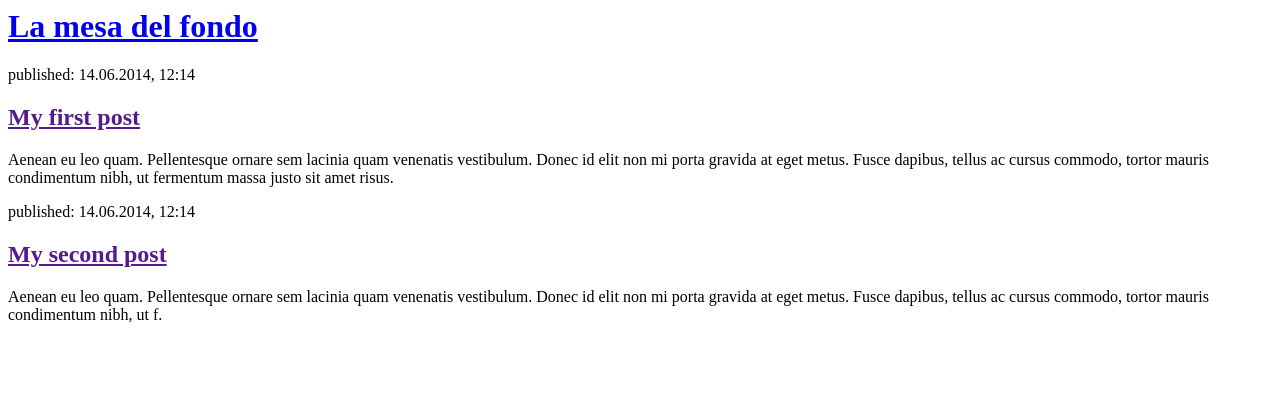
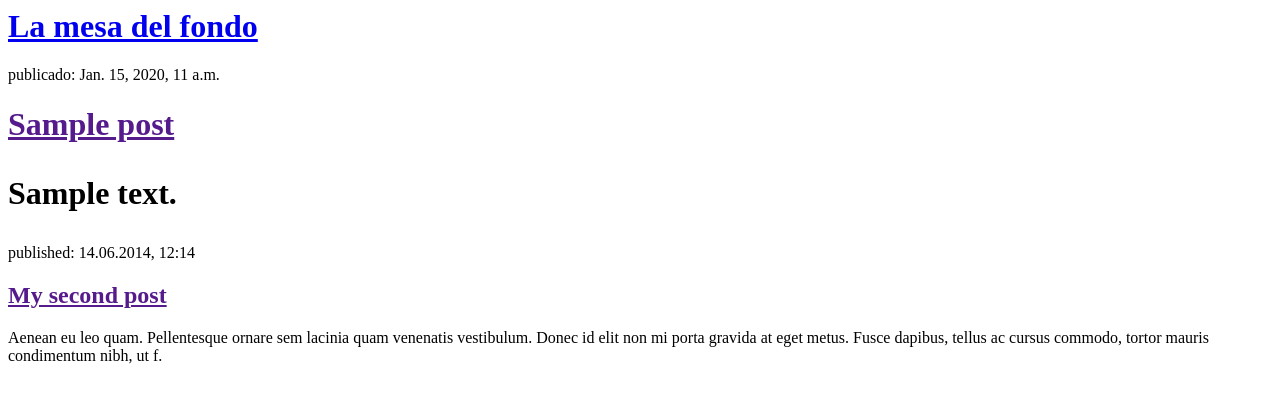
Before and after one commit to estherrgarcia/my-first-blog, a Django app: template blog/templates/blog/post_list.html in a window 1280 px wide. Shown: the top 403 px of the page. Run offline with Django 3.2, Linux system fonts and the light colour scheme; the template is opened without the code that fills it: values that come from a table or form of the project are taken from there, others are empty; tables that the repository leaves empty hold one stand-in row (values such as "Sample post").

Commit message:
Adding templates

```diff
--- a/blog/templates/blog/post_list.html
+++ b/blog/templates/blog/post_list.html
@@ -3,15 +3,18 @@
         <title>La mesa del fondo</title>
     </head>
     <body>
+
         <div>
+
             <h1><a href="/"> La mesa del fondo</a></h1>
         </div>
+        {% for post in posts %}
 
         <div>
-            <p>published: 14.06.2014, 12:14</p>
-            <h2><a href="">My first post</a></h2>
-            <p>Aenean eu leo quam. Pellentesque ornare sem lacinia quam venenatis vestibulum. Donec id elit non mi porta gravida at eget metus. Fusce dapibus, tellus ac cursus commodo, tortor mauris condimentum nibh, ut fermentum massa justo sit amet risus.</p>
-        </div>
+            <p>publicado: {{post.published_date}} </p>
+            <h1><a href="">{{ post.title }} </a></</h1>
+            <p> {{ post.text|linebreaksbr }} </p>
+        </div>{% endfor %}
 
         <div>
             <p>published: 14.06.2014, 12:14</p>
--- a/blog/views.py
+++ b/blog/views.py
@@ -1,5 +1,7 @@
 from django.shortcuts import render
-
+from django.utils import timezone
+from .models import Post
 # Create your views here.
 def post_list(request):
-    return render(request, 'blog/post_list.html', {})
+    posts = Post.objects.filter(published_date__lte=timezone.now()).order_by('published_date')
+    return render(request, 'blog/post_list.html', {'posts':posts})
```
